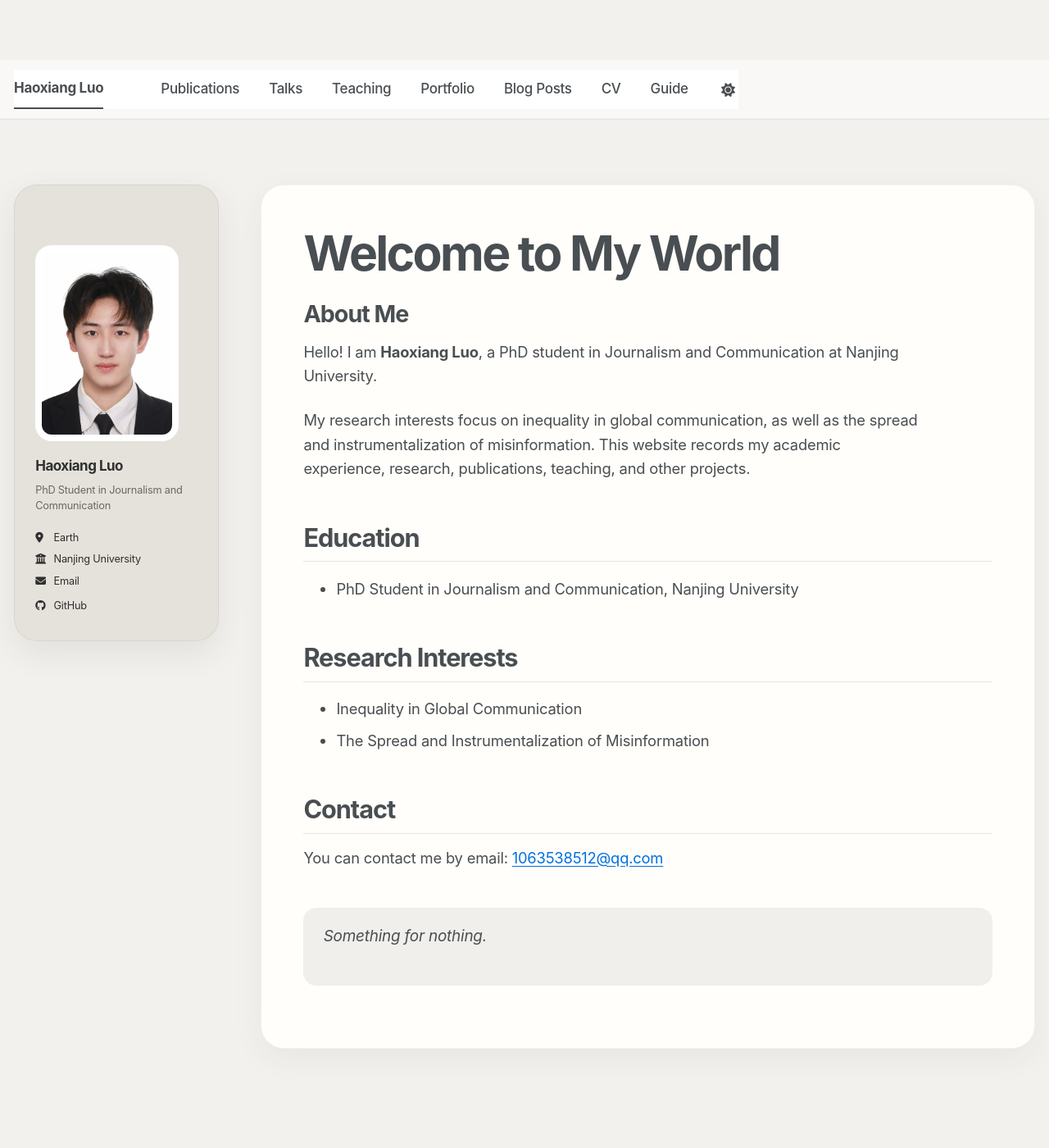
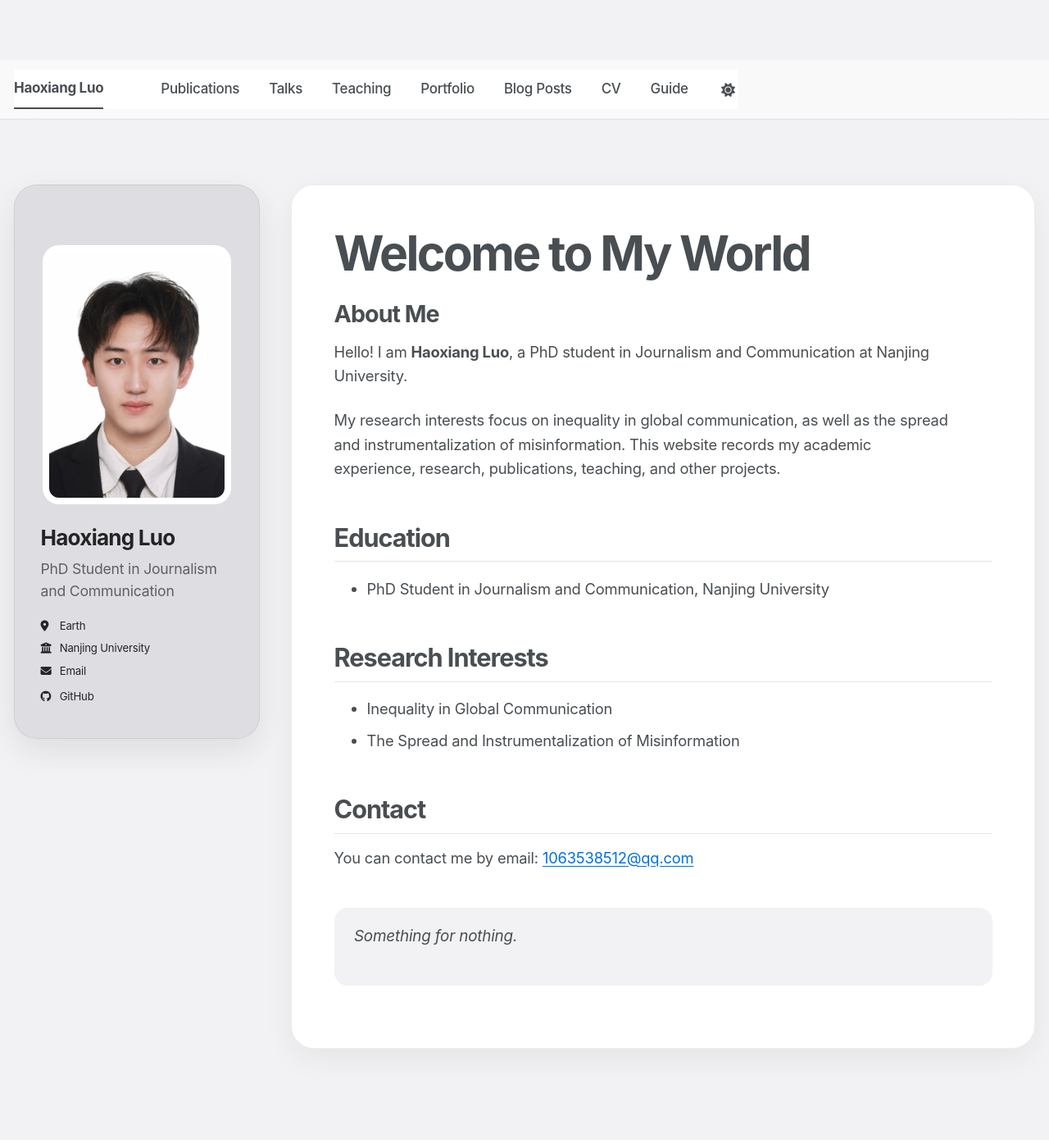
Before and after one commit to HaoxiangLuo/HaoxiangLuo.github.io, a Jekyll site: the page built from _pages/about.md, in a window 1280 px wide and 1400 px high. Shown: the whole window at 82% size. Built offline with Jekyll 4.4.1, drawn with Linux system fonts in a browser that asks for light colours; a style sheet for code colours, icons or effects is not loaded.

Commit message:
Balance profile panel and restore monochrome palette

```diff
--- a/assets/css/main.scss
+++ b/assets/css/main.scss
@@ -402,3 +402,77 @@ body {
   color: #74716b;
   background: #e7e4de;
 }
+
+
+/* Balanced monochrome layout: a stronger profile panel and neutral grays. */
+body {
+  background: #f2f2f4;
+}
+
+.masthead {
+  background: rgba(250, 250, 250, 0.9);
+}
+
+.page {
+  border-color: rgba(0, 0, 0, 0.07);
+  background: #fff;
+  box-shadow: 0 12px 38px rgba(0, 0, 0, 0.055);
+}
+
+.sidebar {
+  border-color: rgba(0, 0, 0, 0.07);
+  color: #242426;
+  background: #dedee2;
+  box-shadow: 0 14px 40px rgba(0, 0, 0, 0.09);
+}
+
+.sidebar .author__name,
+.sidebar .author__urls a,
+.sidebar .author__urls i,
+.sidebar .author__urls .svg-inline--fa {
+  color: #242426;
+}
+
+.sidebar .author__bio {
+  color: #5f5f63;
+}
+
+.page__content blockquote {
+  background: #f2f2f4;
+}
+
+.page__footer {
+  color: #68686d;
+  background: #e4e4e7;
+}
+
+@media screen and (min-width: 1024px) {
+  #main {
+    grid-template-columns: minmax(270px, 300px) minmax(0, 1fr);
+    gap: clamp(2rem, 3vw, 3rem);
+  }
+
+  .sidebar.sticky {
+    padding: 1.75rem;
+  }
+
+  .sidebar .author__avatar {
+    display: block;
+    width: 100%;
+    max-width: 230px;
+    margin: 0 auto 1.4rem;
+  }
+
+  .sidebar .author__avatar img {
+    width: 100%;
+  }
+
+  .sidebar .author__name {
+    font-size: 1.45rem;
+  }
+
+  .sidebar .author__bio,
+  .sidebar .author__urls {
+    font-size: 0.98rem;
+  }
+}
```
